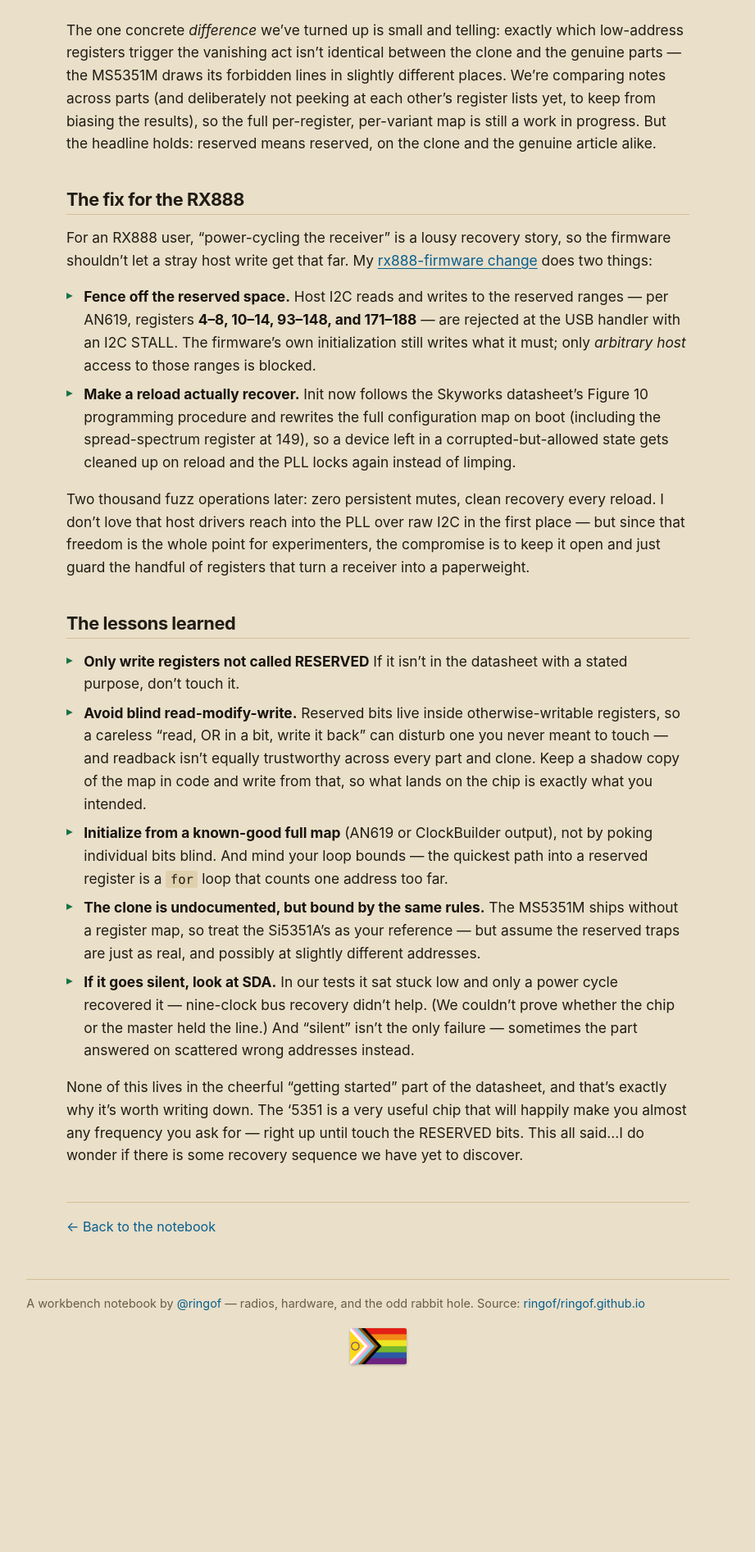
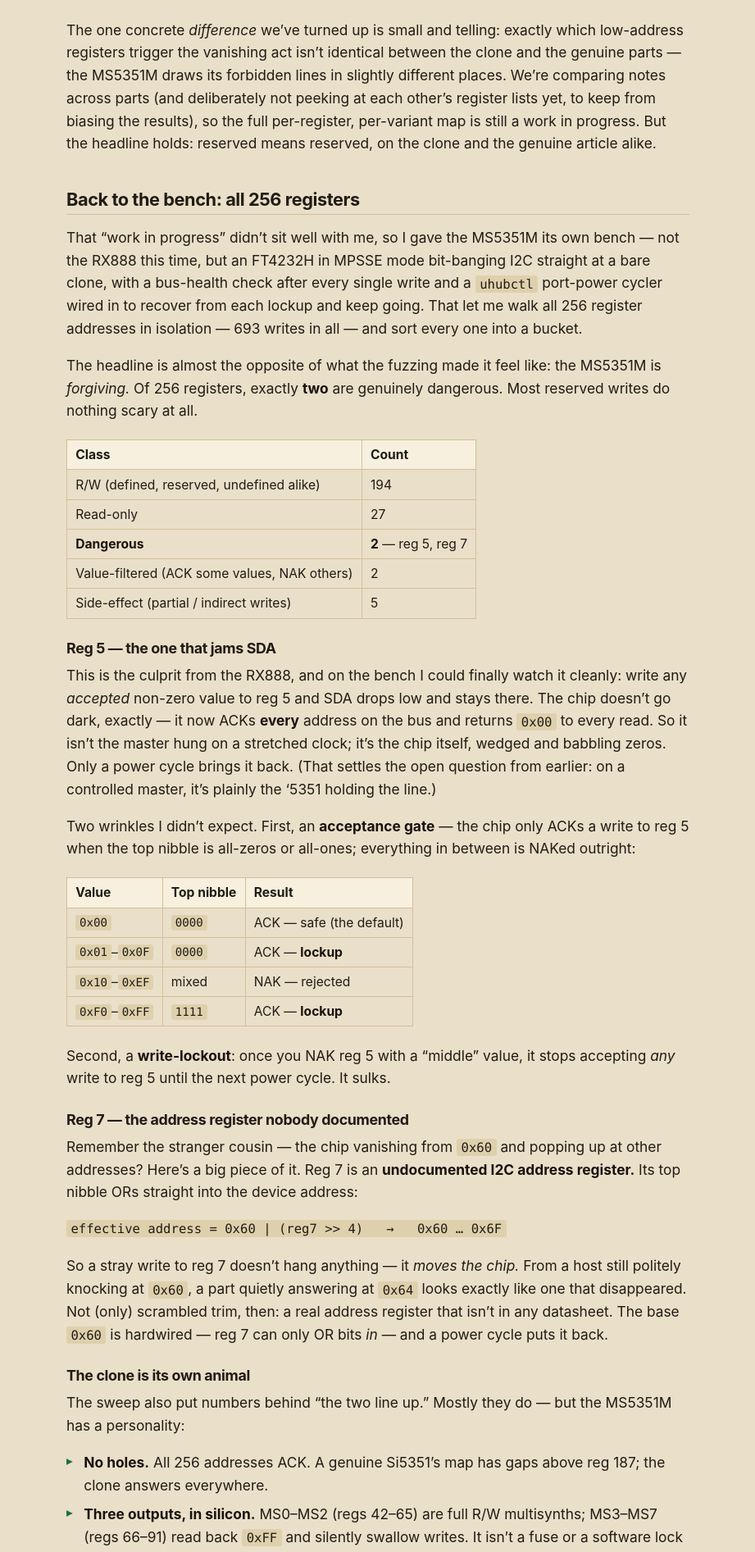
Before and after one commit to ringof/ringof.github.io, a Jekyll site: the page built from _posts/2026-07-12-the-si5351-clock-generator-that-disappeared.md, in a window 1280 px wide. Shown: the part 2055-3948 px from the top of the page at 82% size, without its empty margins (179-1100 px from the left). Built offline with Jekyll 4.4.1, drawn with Linux system fonts in a browser that asks for light colours; before the commit the page ends 3793 px from its top, so only the background shows below that; some of the changed text lies outside the part shown.

Commit message:
Add full MS5351M register-sweep findings to the Si5351 post
Fold the bench characterization into the existing post (author's prose left
intact): an FT4232H-MPSSE sweep of all 256 registers (693 writes) classifying
each, which resolves the post's two open threads —
- reg 5 is the SDA-lockup (fully pinned: accepted non-zero → SDA held low, chip
  ACKs every address and returns 0x00, power-cycle only; plus the top-nibble
  acceptance gate and the post-NAK write-lockout), and it's clearly the chip, not
  the master, holding the line;
- reg 7 is an undocumented I2C-address register (effective = 0x60 | (reg7>>4)),
  which explains the "appeared at other addresses" behavior.
Also: MS5351M is its own animal (all 256 ACK, MS3–MS7 hardwired 0xFF = a real
3-output part, movable address, non-zero reserved defaults, a temperature-ish
live register at 222), and both dangerous regs sit in the guarded 4–8 block.
Scripts/test-infrastructure list intentionally omitted per request.

Adds minimal on-theme .post-content table styling (the post now uses tables).

Co-Authored-By: Claude Opus 4.8 <noreply@anthropic.com>
Claude-Session: https://claude.ai/code/session_011R1ghwtgxfeKNMPNq9k5vX

````diff
--- a/_posts/2026-07-12-the-si5351-clock-generator-that-disappeared.md
+++ b/_posts/2026-07-12-the-si5351-clock-generator-that-disappeared.md
@@ -89,6 +89,93 @@ results), so the full per-register, per-variant map is still a work in progress.
 But the headline holds: reserved means reserved, on the clone and the genuine
 article alike.
 
+## Back to the bench: all 256 registers
+
+That "work in progress" didn't sit well with me, so I gave the MS5351M its own
+bench — not the RX888 this time, but an FT4232H in MPSSE mode bit-banging I2C
+straight at a bare clone, with a bus-health check after every single write and a
+`uhubctl` port-power cycler wired in to recover from each lockup and keep going.
+That let me walk all 256 register addresses in isolation — 693 writes in all —
+and sort every one into a bucket.
+
+The headline is almost the opposite of what the fuzzing made it feel like: the
+MS5351M is *forgiving.* Of 256 registers, exactly **two** are genuinely
+dangerous. Most reserved writes do nothing scary at all.
+
+| Class | Count |
+|---|---|
+| R/W (defined, reserved, undefined alike) | 194 |
+| Read-only | 27 |
+| **Dangerous** | **2** — reg 5, reg 7 |
+| Value-filtered (ACK some values, NAK others) | 2 |
+| Side-effect (partial / indirect writes) | 5 |
+
+### Reg 5 — the one that jams SDA
+
+This is the culprit from the RX888, and on the bench I could finally watch it
+cleanly: write any *accepted* non-zero value to reg 5 and SDA drops low and stays
+there. The chip doesn't go dark, exactly — it now ACKs **every** address on the
+bus and returns `0x00` to every read. So it isn't the master hung on a stretched
+clock; it's the chip itself, wedged and babbling zeros. Only a power cycle brings
+it back. (That settles the open question from earlier: on a controlled master,
+it's plainly the '5351 holding the line.)
+
+Two wrinkles I didn't expect. First, an **acceptance gate** — the chip only ACKs
+a write to reg 5 when the top nibble is all-zeros or all-ones; everything in
+between is NAKed outright:
+
+| Value | Top nibble | Result |
+|---|---|---|
+| `0x00` | `0000` | ACK — safe (the default) |
+| `0x01`–`0x0F` | `0000` | ACK — **lockup** |
+| `0x10`–`0xEF` | mixed | NAK — rejected |
+| `0xF0`–`0xFF` | `1111` | ACK — **lockup** |
+
+Second, a **write-lockout**: once you NAK reg 5 with a "middle" value, it stops
+accepting *any* write to reg 5 until the next power cycle. It sulks.
+
+### Reg 7 — the address register nobody documented
+
+Remember the stranger cousin — the chip vanishing from `0x60` and popping up at
+other addresses? Here's a big piece of it. Reg 7 is an **undocumented I2C address
+register.** Its top nibble ORs straight into the device address:
+
+```
+effective address = 0x60 | (reg7 >> 4)   →   0x60 … 0x6F
+```
+
+So a stray write to reg 7 doesn't hang anything — it *moves the chip.* From a
+host still politely knocking at `0x60`, a part quietly answering at `0x64` looks
+exactly like one that disappeared. Not (only) scrambled trim, then: a real
+address register that isn't in any datasheet. The base `0x60` is hardwired — reg
+7 can only OR bits *in* — and a power cycle puts it back.
+
+### The clone is its own animal
+
+The sweep also put numbers behind "the two line up." Mostly they do — but the
+MS5351M has a personality:
+
+- **No holes.** All 256 addresses ACK. A genuine Si5351's map has gaps above reg
+  187; the clone answers everywhere.
+- **Three outputs, in silicon.** MS0–MS2 (regs 42–65) are full R/W multisynths;
+  MS3–MS7 (regs 66–91) read back `0xFF` and silently swallow writes. It isn't a
+  fuse or a software lock — the MS5351M is *genuinely* a three-output part.
+- **A movable address** (reg 7), where the genuine part's is fixed.
+- A scattering of **non-zero defaults in reserved space** — even reg 177, the
+  PLL-reset register, powers up as `0x0C` with reserved bits set — plus a couple
+  of **value-filtered** registers that accept some bytes and NAK others.
+
+And the oddest find: a few registers aren't static at all. **Reg 222 drifts
+continuously and seems to track temperature** — it climbs as the chip cools, with
+the occasional `0xFF` spike that looks like a read landing mid-conversion; reg
+223 sits at `0x78` and jumps to `0xFF` at the very same moments. Undocumented
+on-die telemetry nobody advertises.
+
+The neat part: both dangerous registers — 5 and 7 — fall inside AN619's reserved
+**4–8** block, which is exactly the range the firmware fence below already keeps
+the host out of. The conservative "don't let the host near 4–8" guard turns out
+to cover precisely the two that bite.
+
 ## The fix for the RX888
 
 For an RX888 user, "power-cycling the receiver" is a lousy recovery story, so the
--- a/assets/css/style.css
+++ b/assets/css/style.css
@@ -279,6 +279,24 @@ a.post-tag:hover {
   color: var(--accent-2);
   font-weight: 700;
 }
+.post-content table {
+  border-collapse: collapse;
+  margin: 1.25rem 0;
+  font-size: .92rem;
+  max-width: 100%;
+}
+.post-content th,
+.post-content td {
+  border: 1px solid var(--border);
+  padding: .3rem .6rem;
+  text-align: left;
+  vertical-align: top;
+}
+.post-content thead th {
+  background: var(--card);
+  font-weight: 700;
+}
+.post-content td code { background: var(--code-bg); }
 .post-content blockquote {
   margin: 1.25rem 0;
   padding: .25rem 0 .25rem 1rem;
````
